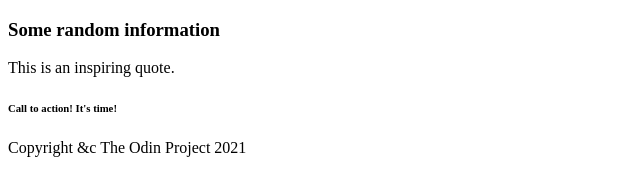
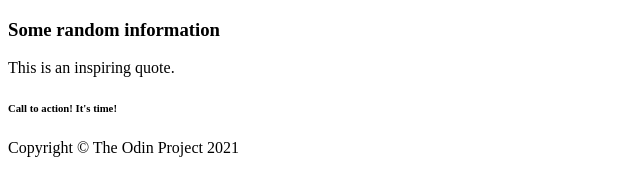
Before and after one commit to DrAcula27/odin-landing-page, a plain HTML site: page index.html in a window 1280 px wide. Shown: the full height of the page, 0-640 px from the left. Drawn offline with Linux system fonts and the light colour scheme.

Commit message:
fixed copyright symbol

```diff
--- a/index.html
+++ b/index.html
@@ -31,7 +31,7 @@
     </main>
 
     <footer>
-        <p>Copyright &c The Odin Project 2021</p>
+        <p>Copyright &copy The Odin Project 2021</p>
     </footer>
 </body>
 </html>
```
